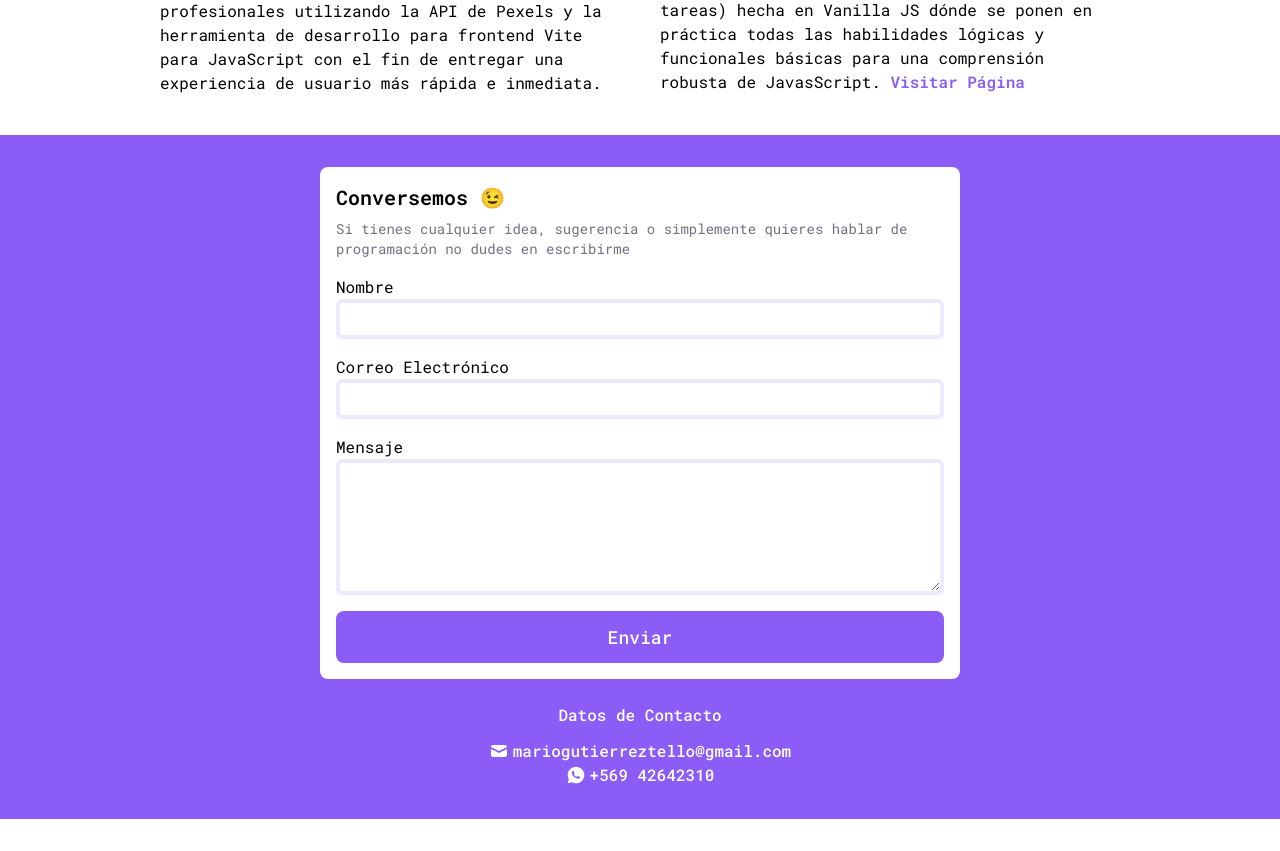
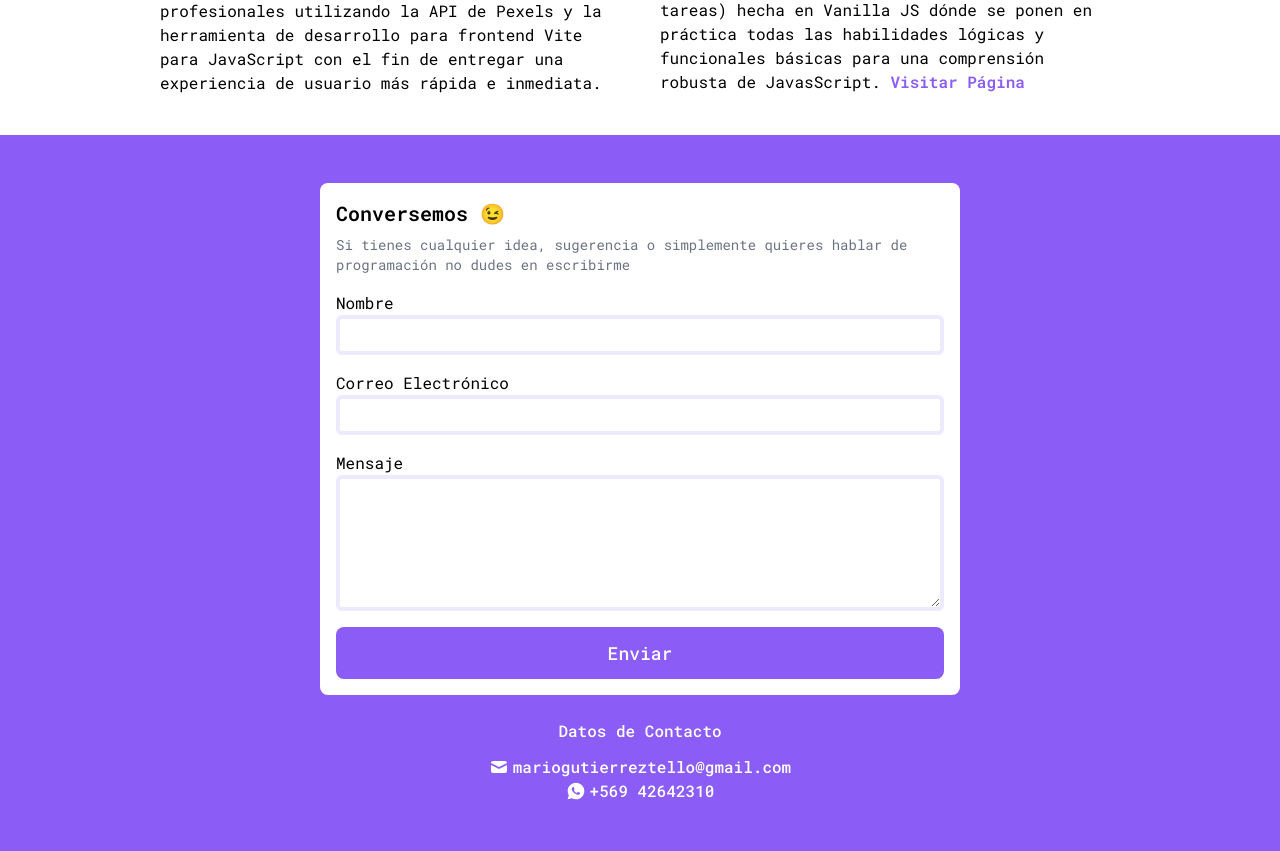
Before and after one commit to MarioGuTe/portafolio-next13, a Next.js app: page / in a window 1280 px wide. Shown: the part 3140-3991 px from the top of the page. Before the commit the page ends 3959 px from the top, so only its background shows below. Built offline with nearby package versions, Linux system fonts and the light colour scheme.

Commit message:
update py padding

```diff
--- a/app/components/ContactForm.jsx
+++ b/app/components/ContactForm.jsx
@@ -27,7 +27,7 @@
   };
 
   return (
-    <section className=" flex flex-col justify-center items-center bg-violet-500 py-8">
+    <section className=" flex flex-col justify-center items-center bg-violet-500 py-12">
       <form
         ref={form}
         onSubmit={sendEmail}
```
